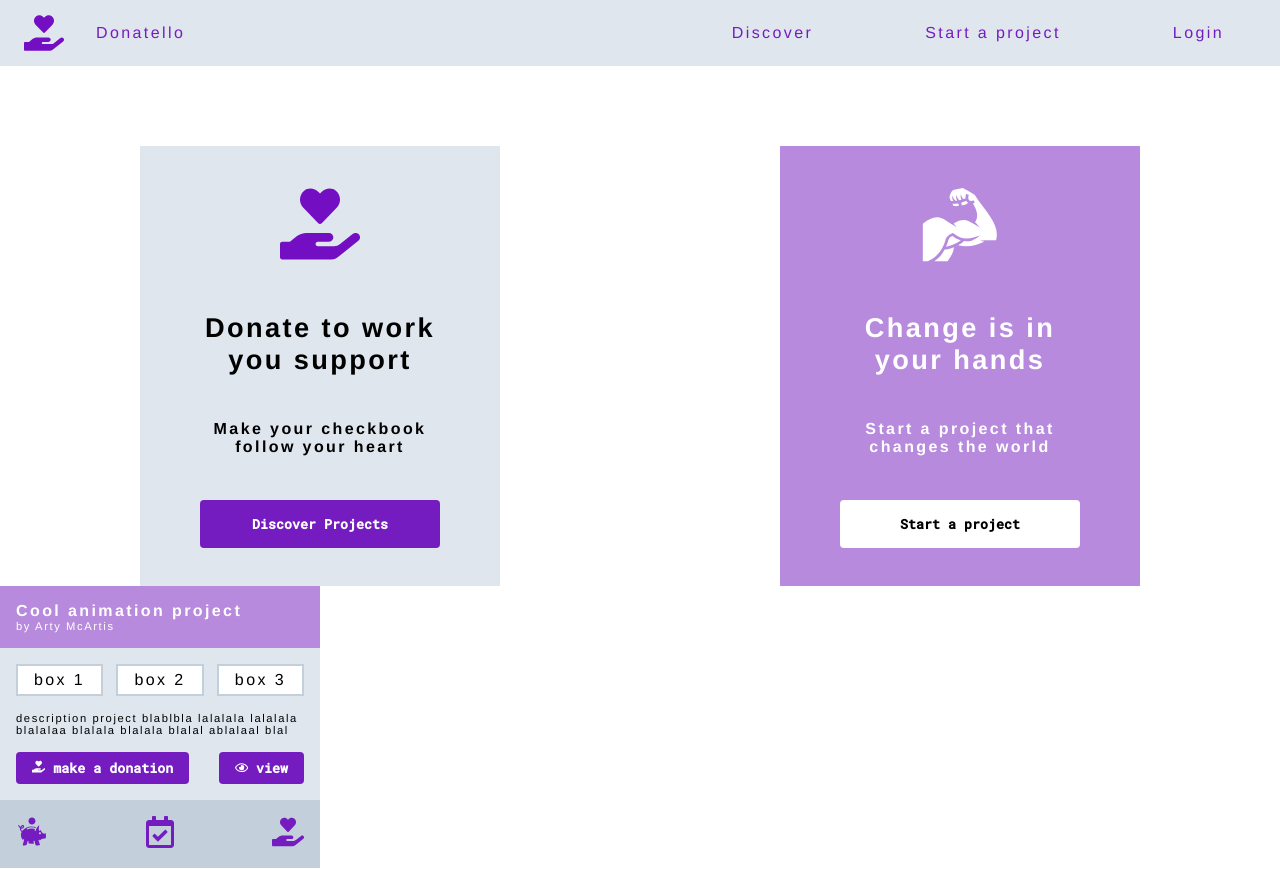
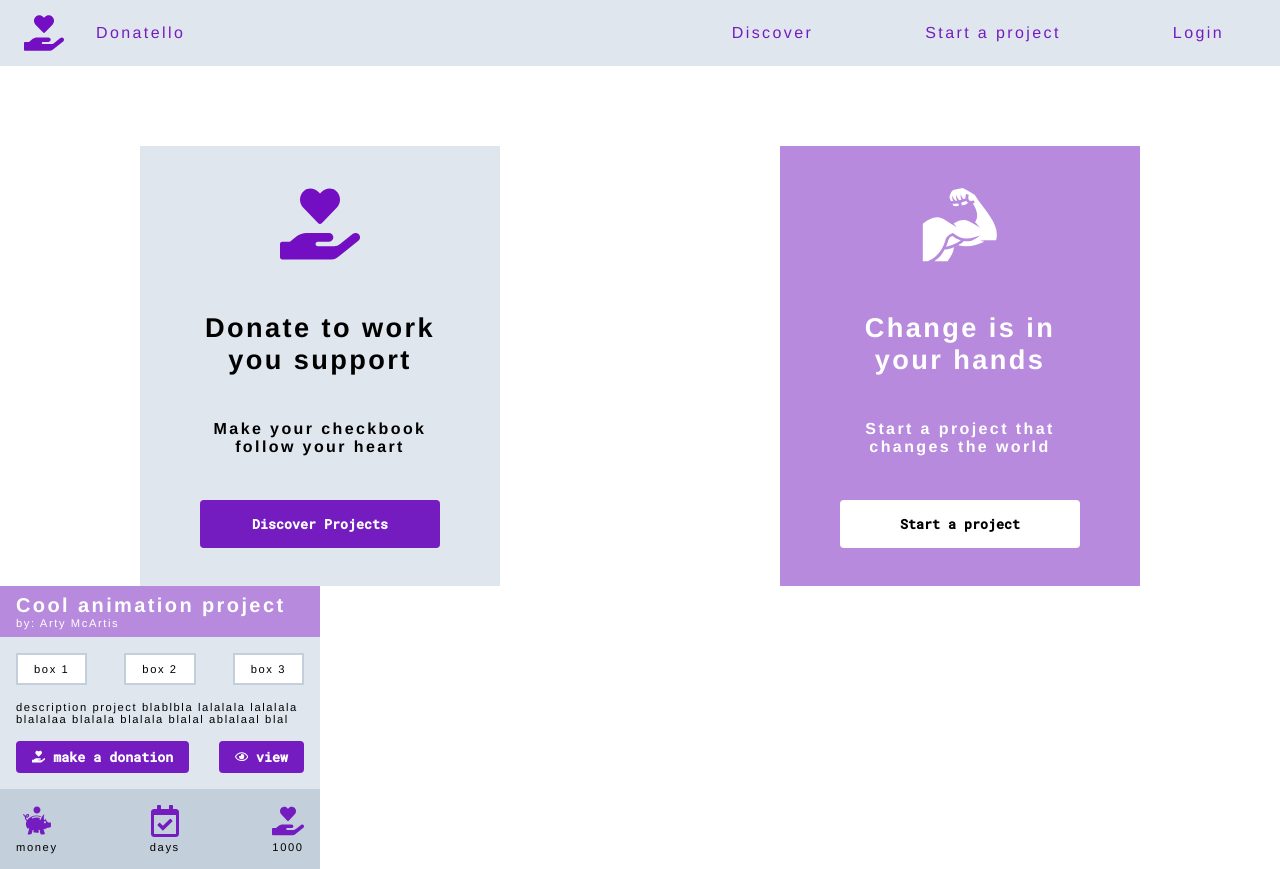
Before and after one commit to Reinoptland/donatello-frontend, a React (Create React App) app: page / in a window 1280 px wide. Built offline with nearby package versions, Linux system fonts and the light colour scheme.

Commit message:
add css to project card

```diff
--- a/src/App.js
+++ b/src/App.js
@@ -59,7 +59,7 @@ function App() {
           </div>
         </Route>
       </Switch>
-      <ProjectCard titleHeader="Cool animation project" by="by Arty McArtis" />
+      <ProjectCard titleHeader="Cool animation project" by="by: Arty McArtis" />
     </>
   );
 }
--- a/src/components/BtnCta.scss
+++ b/src/components/BtnCta.scss
@@ -33,18 +33,11 @@
     width: 240px;
   }
 
-  &--btnDonation {
+  &--icon {
     height: 32px;
-    width: 156;
     padding: 0 $medium;
-  }
-
-  &--btnView {
-    height: 32px;
-    width: 85px;
-    padding: 0 $small;
     display: flex;
     align-items: center;
-    justify-content: space-evenly;
+    justify-content: space-between;
   }
 }
--- a/src/components/ProjectCard.js
+++ b/src/components/ProjectCard.js
@@ -10,22 +10,16 @@ const ProjectCard = (props) => {
   return (
     <div className="project-card">
       <div className="project-card__header">
-        <h4>{props.titleHeader}</h4>
+        <h3 className="project-card__title">{props.titleHeader}</h3>
         <p className="project-card__text project-card__text--white">
           {props.by}
         </p>
       </div>
       <div className="project-card__main">
         <div className="project-card__tags">
-          <div className="project-card__tags project-card__tags--css">
-            box 1
-          </div>
-          <div className="project-card__tags project-card__tags--css">
-            box 2
-          </div>
-          <div className="project-card__tags project-card__tags--css">
-            box 3
-          </div>
+          <p className="project-card__tags project-card__tags--css">box 1</p>
+          <p className="project-card__tags project-card__tags--css">box 2</p>
+          <p className="project-card__tags project-card__tags--css">box 3</p>
         </div>
         <p className="project-card__text project-card__text--black">
           description project blablbla lalalala lalalala blalalaa blalala
@@ -36,18 +30,30 @@ const ProjectCard = (props) => {
             type="submit"
             icon={
               <FaHandHoldingHeart
-                style={{ color: "white", fontSize: "0,5em" }}
+                style={{
+                  color: "white",
+                  fontSize: "0,5em",
+                  marginRight: "0.5rem",
+                }}
               />
             }
             text="make a donation"
-            size="btnDonation"
+            size="icon"
             variant="purple"
           />
           <Button
             type="submit"
-            icon={<FaRegEye style={{ color: "white", fontSize: "0,5em" }} />}
+            icon={
+              <FaRegEye
+                style={{
+                  color: "white",
+                  fontSize: "0,5em",
+                  marginRight: "0.5rem",
+                }}
+              />
+            }
             text="view"
-            size="btnView"
+            size="icon"
             variant="purple"
           />
         </div>
@@ -55,12 +61,15 @@ const ProjectCard = (props) => {
       <div className="project-card__footer">
         <div>
           <GiPiggyBank style={{ color: "#751cc1", fontSize: "2em" }} />
+          <p>money</p>
         </div>
         <div>
           <FaRegCalendarCheck style={{ color: "#751cc1", fontSize: "2em" }} />
+          <p>days</p>
         </div>
         <div>
           <FaHandHoldingHeart style={{ color: "#751cc1", fontSize: "2em" }} />
+          <p>1000</p>
         </div>
       </div>
     </div>
--- a/src/components/ProjectCard.scss
+++ b/src/components/ProjectCard.scss
@@ -1,6 +1,6 @@
-/* * {
-  border: 1px solid red;
-} */
+// * {
+//   border: 1px solid red;
+// }
 
 @import url("https://fonts.googleapis.com/css2?family=Roboto+Mono:wght@300;500&display=swap");
 @import "../spacing";
@@ -14,7 +14,7 @@
   width: 320px;
   &__header {
     background: $lightPurple;
-    padding: $medium;
+    padding: $small $medium;
     color: $white;
   }
   &__main {
@@ -64,5 +64,6 @@
     justify-content: space-between;
     flex-direction: row;
     align-items: center;
+    text-align: center;
   }
 }
```
